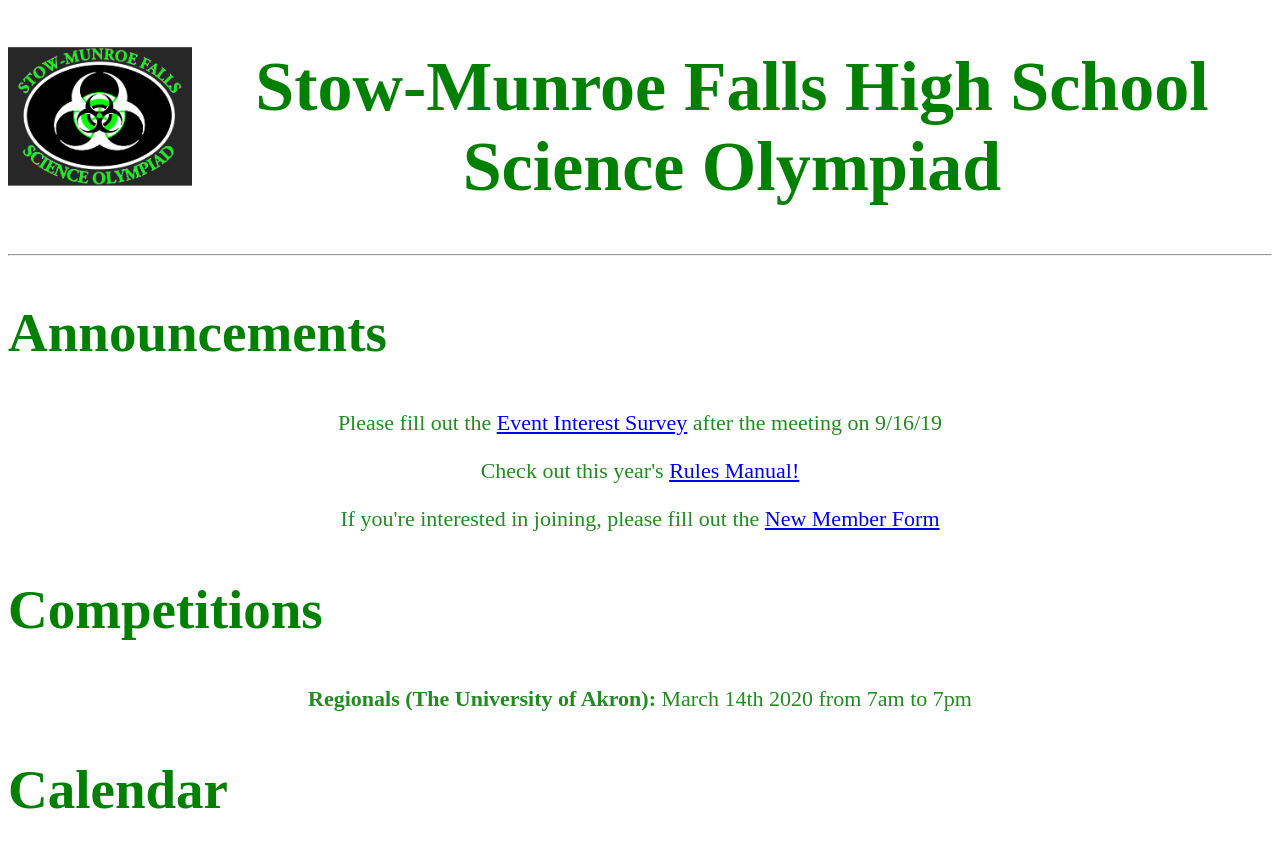
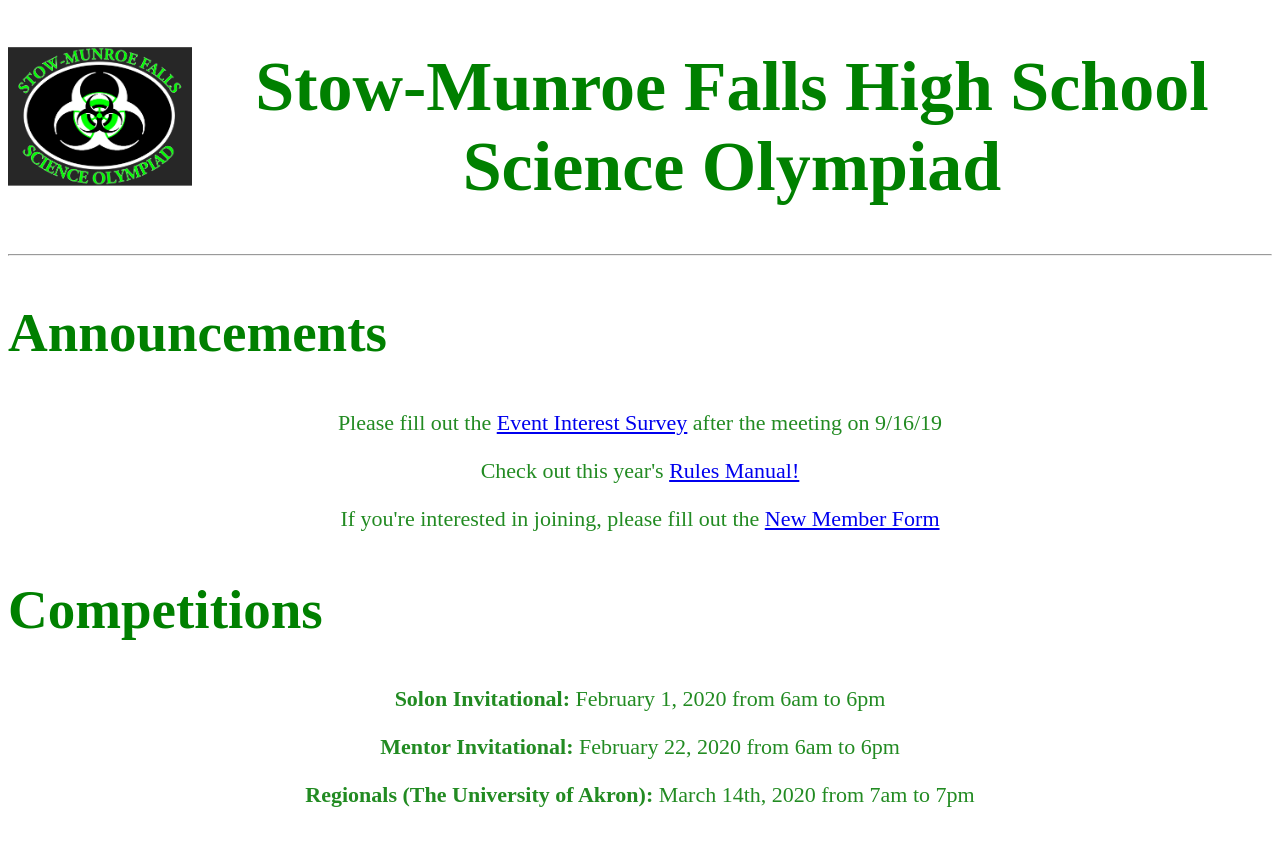
Before and after one commit to StowScienceOly/StowScienceOly.github.io, a plain HTML site: page index.html in a window 1280 px wide. Shown: the top 851 px of the page. Drawn offline with Linux system fonts and the light colour scheme.

Commit message:
Update index.html

```diff
--- a/index.html
+++ b/index.html
@@ -36,7 +36,9 @@
 <!-- <p id="normalText" title="Westlake Schedule"><a href="https://docs.google.com/spreadsheets/d/1u0v5ppHM05lLI_-AEPNhNhwfWST2LJaB9LGn1X_Yn-Y/edit?usp=sharing" target="_blank"><b>Westlake Invitational:</b></a> January 26th 2019 from 6am to 7:30pm, Team #C51</p>
 <p id="normalText" title="Solon Schedule"><a href="https://docs.google.com/spreadsheets/d/1v2Zo6UAKD0nFKDZbO2o5IqtUrxq1XwovV0b1rV0cdZQ/edit?usp=sharing" target="_blank"><b>Solon Invitational:</b></a> Febuary 2nd 2019 from 6am to 7pm, Team #C63</p>
 <p id="normalText" title="Mentor Schedule"><a href="https://docs.google.com/spreadsheets/d/14xEgog_nMlIYJOEf4IRVwJNNg_dye--KvnCuOm46a40/edit?usp=sharing" target="_blank"><b>Mentor Invitational:</b></a> Febuary 16th 2019 from 6am to 7:30pm, Team #C33</p> -->
-<p id="normalText"><b>Regionals (The University of Akron):</b> March 14th 2020 from 7am to 7pm</p>
+<p id="normalText"><b>Solon Invitational:</b> February 1, 2020 from 6am to 6pm</p>
+<p id="normalText"><b>Mentor Invitational:</b> February 22, 2020 from 6am to 6pm</p>
+<p id="normalText"><b>Regionals (The University of Akron):</b> March 14th, 2020 from 7am to 7pm</p>
 <h2>Calendar</h2>
 <p align="center"><iframe src="https://calendar.google.com/calendar/embed?src=stowscienceoly%40gmail.com&ctz=America%2FNew_York" style="border: 0" width="75%" height="600" frameborder="0" scrolling="no"></iframe>
 <!--<h2>Scores</h2>-->
```
